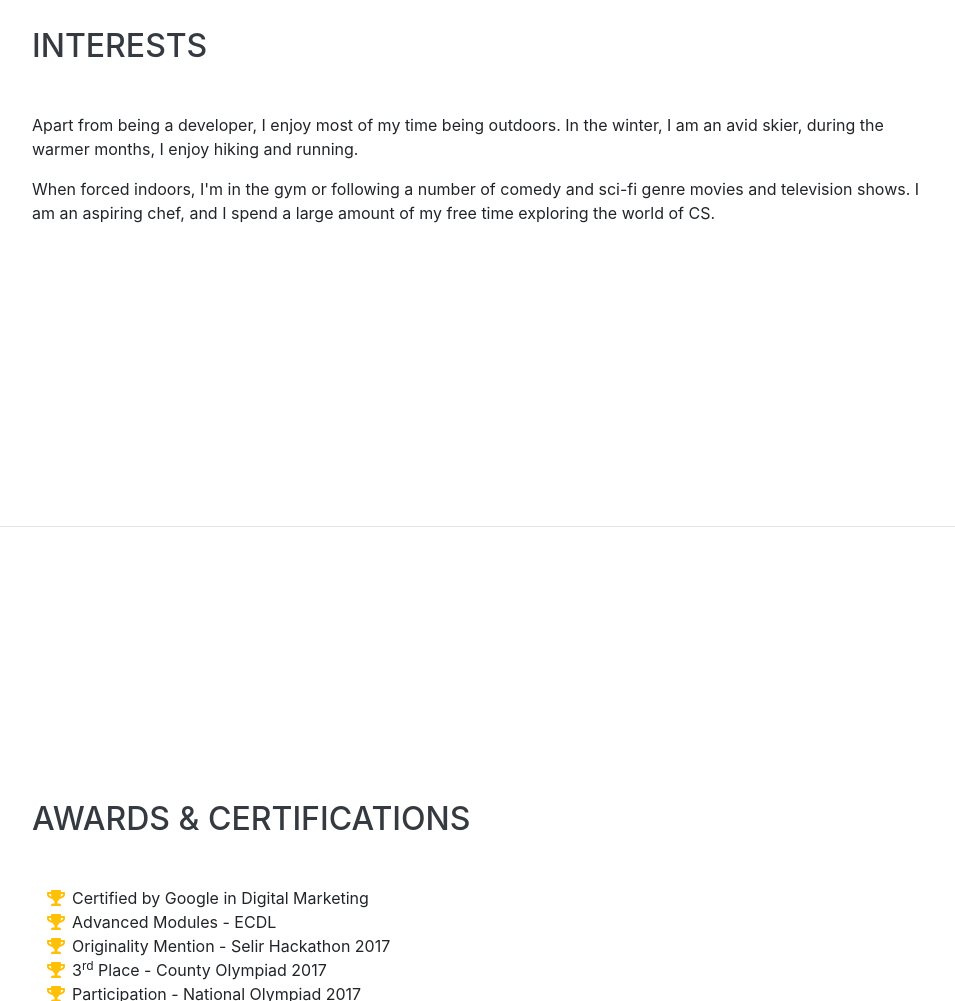
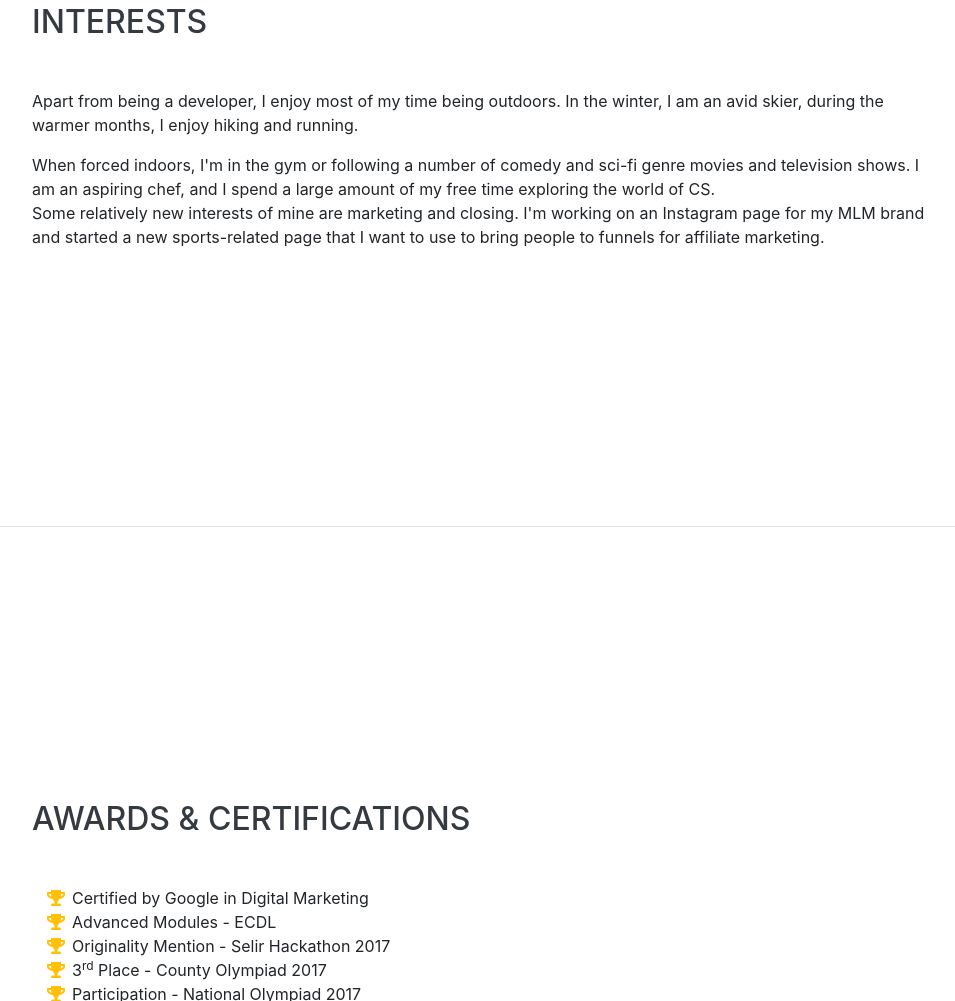
Before and after one commit to davidxbors/resume, a website with bundled scripts: page index.html in a window 1280 px wide. Shown: the part 4669-5670 px from the top of the page, without its empty margins (288-1243 px from the left). Built offline with nearby package versions, Linux system fonts and the light colour scheme; a web font is replaced by a local one.

Commit message:
Update index.html

```diff
--- a/index.html
+++ b/index.html
@@ -438,6 +438,7 @@
         <h2 class="mb-5">Interests</h2>
         <p>Apart from being a developer, I enjoy most of my time being outdoors. In the winter, I am an avid skier, during the warmer months, I enjoy hiking and running.</p>
         <p class="mb-0">When forced indoors, I'm in the gym or following a number of comedy and sci-fi genre movies and television shows. I am an aspiring chef, and I spend a large amount of my free time exploring the world of CS.</p>
+        <p class="mb-0">Some relatively new interests of mine are marketing and closing. I'm working on an Instagram page for my MLM brand and started a new sports-related page that I want to use to bring people to funnels for affiliate marketing.</p>
       </div>
     </section>
 
```
